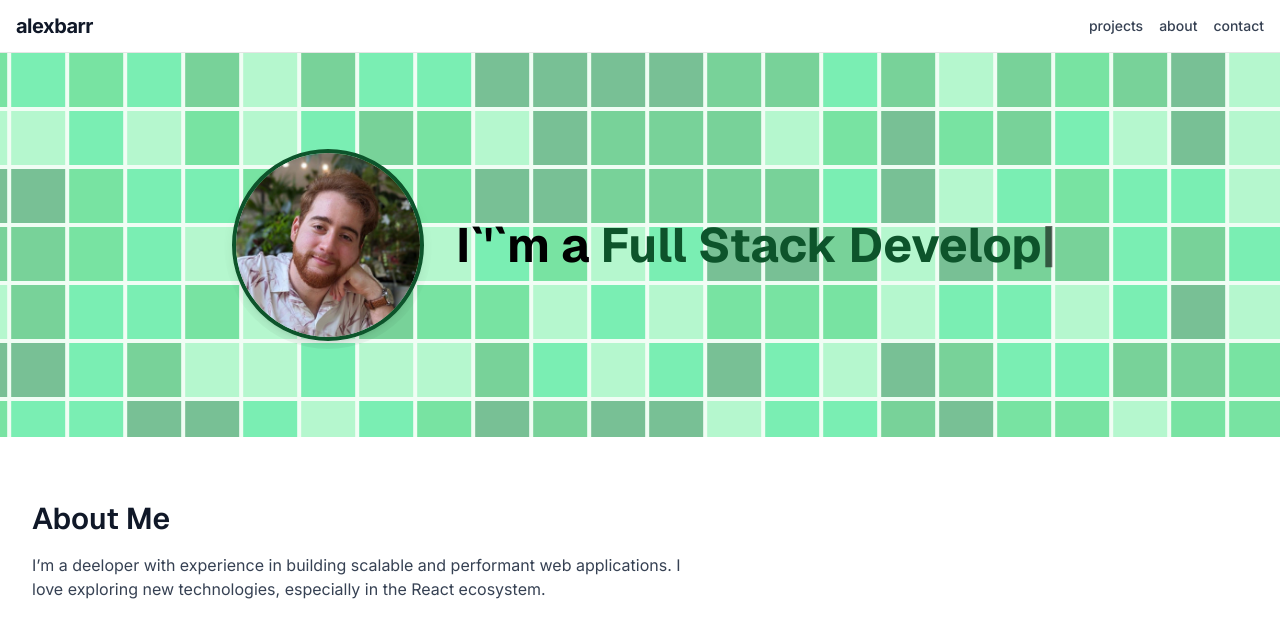
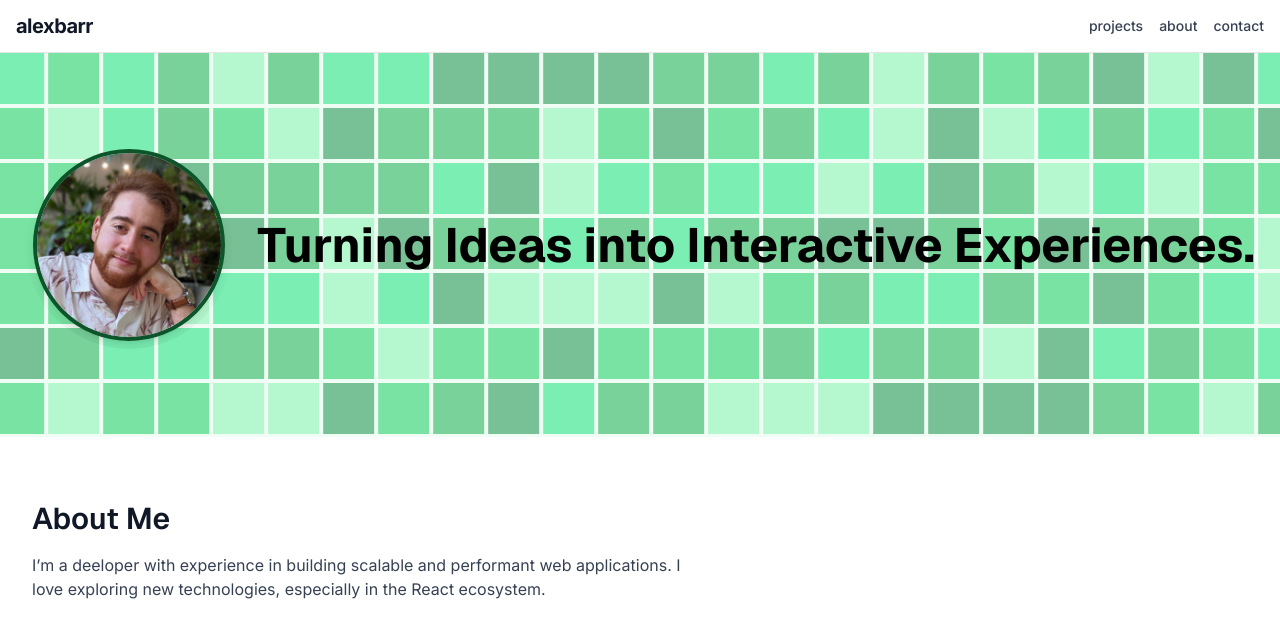
Before and after one commit to AlexanderBarr/alexbarrdotcom, a Next.js app: page / in a window 1280 px wide. Shown: the top 638 px of the page. Built offline with nearby package versions, Linux system fonts and the light colour scheme.

Commit message:
fix: header text changes

```diff
--- a/src/app/_components/header/MovingGridBackground.tsx
+++ b/src/app/_components/header/MovingGridBackground.tsx
@@ -26,11 +26,13 @@ export default function MovingGridBackground() {
 
     const width = container.offsetWidth * multiplier;
     const height = container.offsetHeight;
-    const squareSize = Math.floor(height / rowCount);
+
+    // Adjust square size so that all rows fit evenly
+    const squareSize = Math.floor((height + gap) / rowCount) - gap;
+
     const totalSize = squareSize + gap;
-
+    const rows = rowCount;
     const cols = Math.ceil(width / totalSize);
-    const rows = Math.ceil(height / totalSize);
 
     const squares = [];
     for (let row = 0; row < rows; row++) {
--- a/src/app/_components/header/ProfileHeaderContent.tsx
+++ b/src/app/_components/header/ProfileHeaderContent.tsx
@@ -26,12 +26,15 @@ export default function ProfileHeaderContent() {
         </AvatarFallback>
       </Avatar>
 
-      <h1 className="text-3xl font-bold text-black md:text-4xl lg:text-5xl">
+      {/* <h1 className="text-3xl font-bold text-black md:text-4xl lg:text-5xl">
         I`&apos;`m a{" "}
         <span className="animate-fade-in text-green-900 transition-opacity duration-300">
           {typedText}
         </span>
         <span className="animate-pulse">|</span>
+      </h1> */}
+      <h1 className="text-3xl font-bold text-black md:text-4xl lg:text-5xl">
+        {"Turning Ideas into Interactive Experiences."}
       </h1>
     </div>
   );
```
